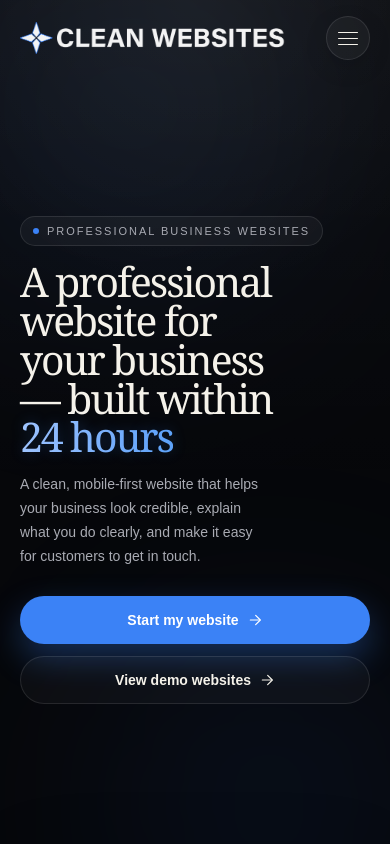
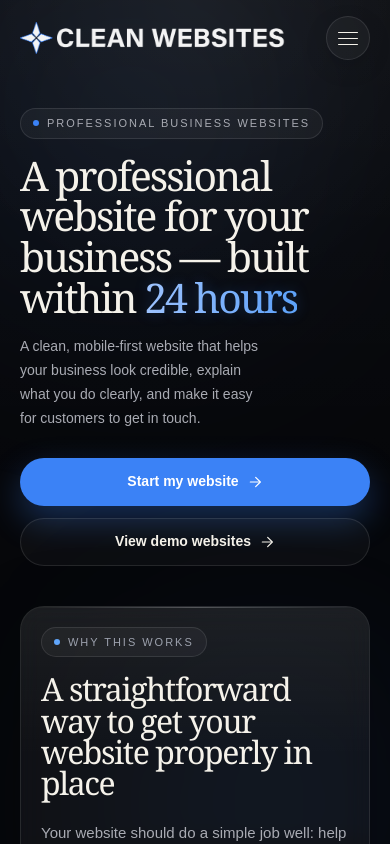
Before and after one commit to cleanwebsitesuk/cleanwebsites, a Next.js app: page / in a window 390 px wide. Shown: the top 844 px of the page. Built offline with nearby package versions, Linux system fonts and the light colour scheme.

Commit message:
Update page.tsx

```diff
--- a/app/page.tsx
+++ b/app/page.tsx
@@ -656,7 +656,7 @@ function HeroSection({
 
 return (
   <section className="relative">
-    <div className="mx-auto flex min-h-[calc(100svh-76px)] w-full max-w-7xl items-center px-5 pb-10 pt-10 sm:min-h-0 sm:px-6 sm:pb-12 sm:pt-8 lg:min-h-[calc(100svh-78px)] lg:px-8 lg:pb-14 lg:pt-10">
+    <div className="mx-auto flex w-full max-w-7xl items-center px-5 pb-8 pt-8 sm:px-6 sm:pb-12 sm:pt-8 lg:min-h-[calc(100svh-78px)] lg:px-8 lg:pb-14 lg:pt-10">
       <div className="grid w-full gap-8 lg:grid-cols-[minmax(0,1fr)_minmax(440px,1fr)] lg:items-start lg:gap-10">
         <div className="mx-auto flex w-full max-w-[680px] flex-col justify-center lg:mx-0 lg:max-w-[680px]">
           <div className="w-fit">
@@ -674,7 +674,7 @@ return (
             </div>
           </div>
 
-<h1 className="mt-4 max-w-[12.5ch] font-serif text-[2.55rem] leading-[0.95] tracking-[-0.05em] text-[#F5F2EA] sm:max-w-[11.5ch] sm:text-[clamp(3.4rem,6.2vw,4.5rem)]">
+<h1 className="mt-4 max-w-[14ch] font-serif text-[2.55rem] leading-[1] tracking-[-0.05em] text-[#F5F2EA] sm:max-w-[11.5ch] sm:text-[clamp(3.4rem,6.2vw,4.5rem)]">
   A professional website for your business — built within{" "}
   <motion.span
     initial={reduceMotion ? false : { opacity: 0.7 }}
@@ -696,7 +696,7 @@ return (
       delay: 0.35,
       ease: "easeOut",
     }}
-    className="bg-gradient-to-r from-[#A5C8FF] to-[#60A5FA] bg-clip-text font-medium text-transparent whitespace-nowrap"
+    className="bg-gradient-to-r from-[#A5C8FF] to-[#60A5FA] bg-clip-text font-medium text-transparent"
   >
     24 hours
   </motion.span>
```
